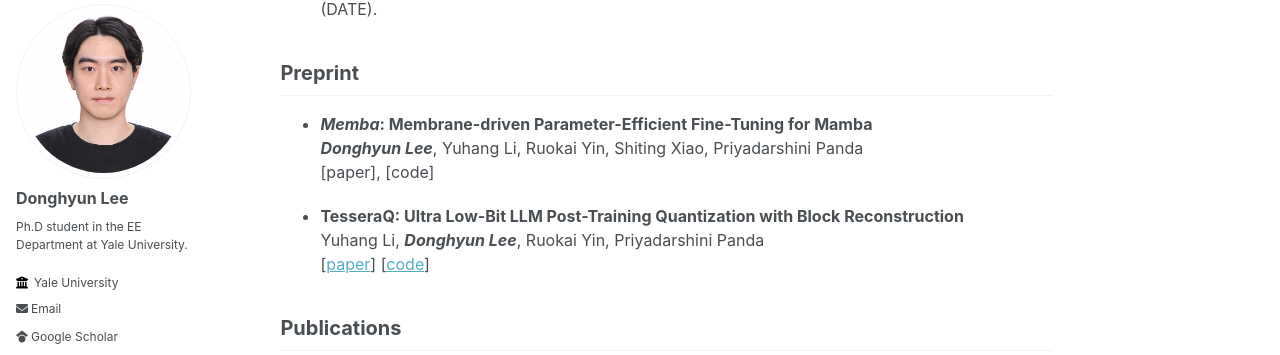
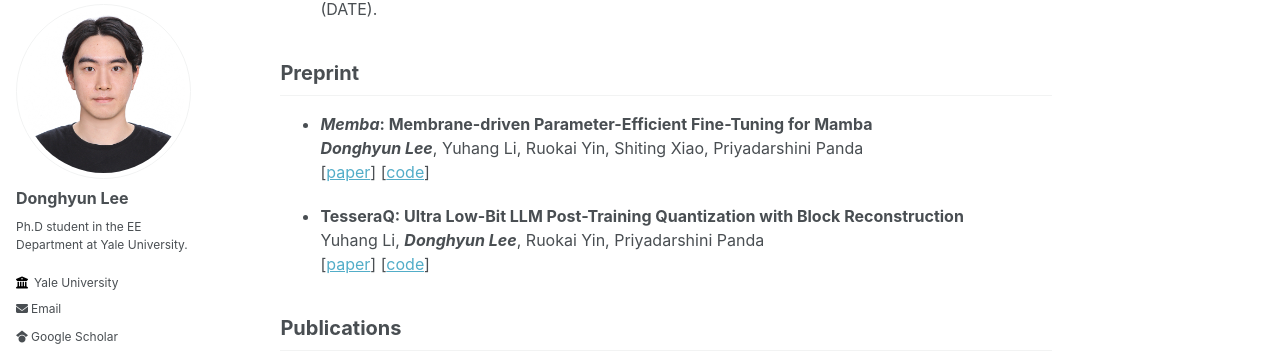
Before and after one commit to donghyunli/donghyunli.github.io, a Jekyll site: the page built from _pages/about.md, in a window 1280 px wide and 900 px high, scrolled down 715 px. Shown: the part 98-453 px from the top of the window. Built offline with Jekyll 4.4.1, drawn with Linux system fonts in a browser that asks for light colours; part of the change alters nothing that is shown.

```diff
--- a/_pages/about.md
+++ b/_pages/about.md
@@ -32,7 +32,7 @@ I received B.E. degree in Mechanical Engineering Department at Yonsei University
 ## Preprint
 - ***Memba*: Membrane-driven Parameter-Efficient Fine-Tuning for Mamba**\\
 ***Donghyun Lee***, Yuhang Li, Ruokai Yin, Shiting Xiao, Priyadarshini Panda\\
-[paper], [code]
+[[paper](https://arxiv.org/pdf/2506.18184)] [[code](https://github.com/Intelligent-Computing-Lab-Yale/Memba)]
 
 - **TesseraQ: Ultra Low-Bit LLM Post-Training Quantization with Block Reconstruction**\\
 Yuhang Li, ***Donghyun Lee***, Ruokai Yin, Priyadarshini Panda\\
```
